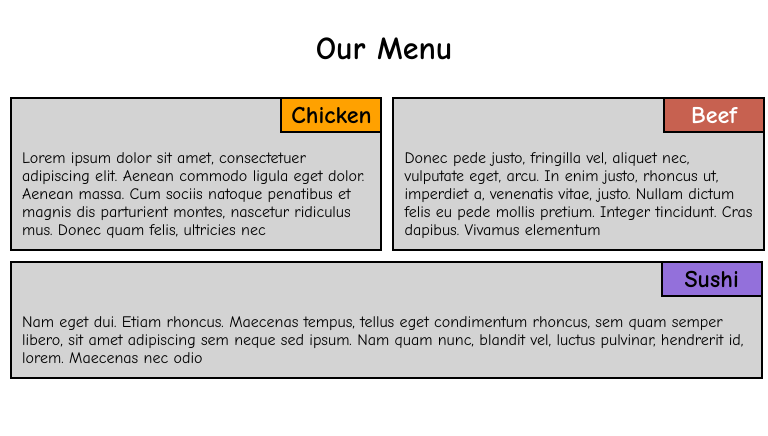
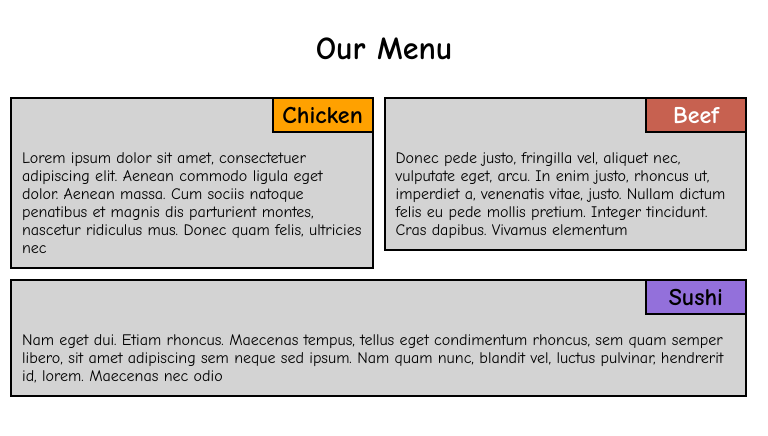
Before and after one commit to chrystal-lyu/module2_solutions, a plain HTML site: page index.html in a window 768 px wide. Drawn offline with Linux system fonts and the light colour scheme.

Commit message:
Update stylesheet.css

```diff
--- a/stylesheet.css
+++ b/stylesheet.css
@@ -6,6 +6,7 @@
 
 body {
     font-family: "Comic Sans MS";
+    margin:10px;
 }
 
 
@@ -26,25 +27,25 @@ h1 {
         float: left;
     }
     .col-md-6 {
-        width: 48.5%;
+        width: 48.6%;
 
     }
     .col-md-12 {
-        width: 98%;
+        width: 98.5%;
     }
 }
 
 @media (max-width: 767px) {
     .col-sm-12 {
         float: left;
-        width: 98%;
+        width: 100%;
     }
 }
 
 .box {
     border: 2px solid black;
-    margin-left:10px;
     margin-bottom: 10px;
+    margin-right: 10px;
     padding: 10px;
     background-color: lightgrey;
     position: relative;
@@ -66,6 +67,7 @@ p {
     margin-top: 40px;
 }
 
+
 #chicken {
     background-color: #ffa100;
 }
```
